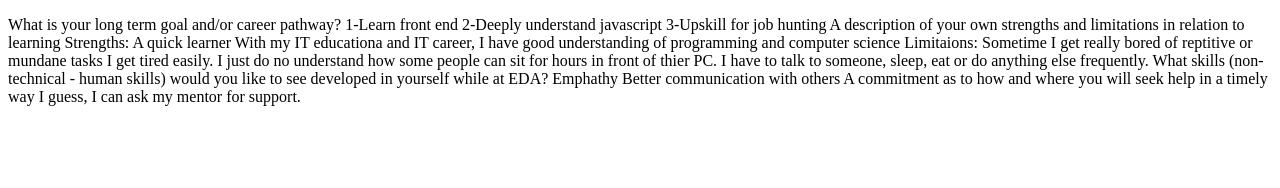
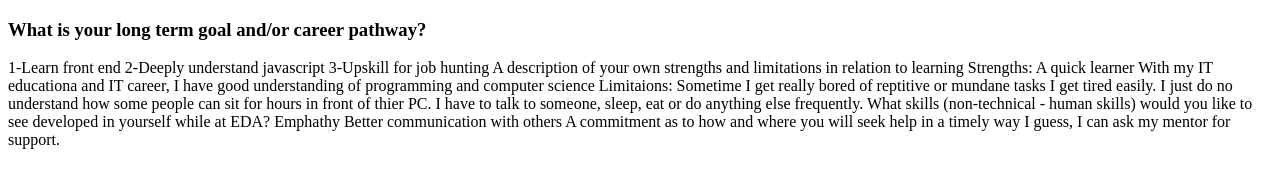
Before and after one commit to thinktank1984/thinktank1984.github.io, a plain HTML site: page blog/learning-plan.html in a window 1280 px wide. Drawn offline with Linux system fonts and the light colour scheme; files that its build step writes are made by us from their sources.

Commit message:
Updates learning plan

```diff
--- a/blog/learning-plan.html
+++ b/blog/learning-plan.html
@@ -10,7 +10,7 @@
     <body>
 
 <p>
-    What is your long term goal and/or career pathway?
+    <h3>What is your long term goal and/or career pathway?</h3>
     1-Learn front end
     2-Deeply understand javascript
     3-Upskill for job hunting
```
